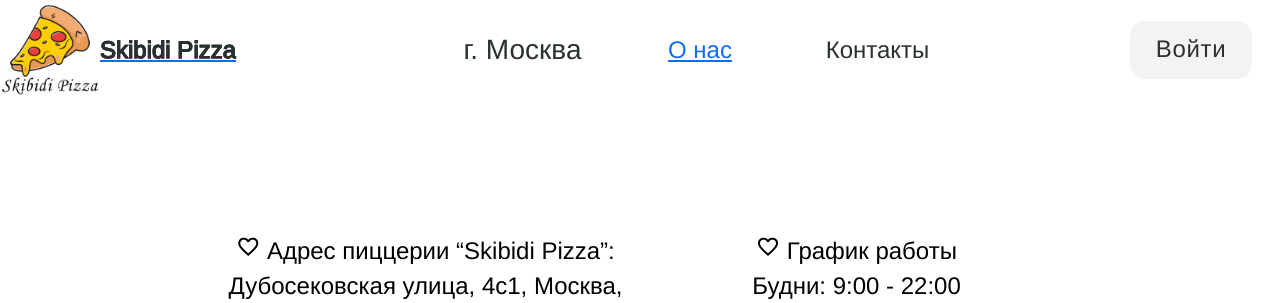
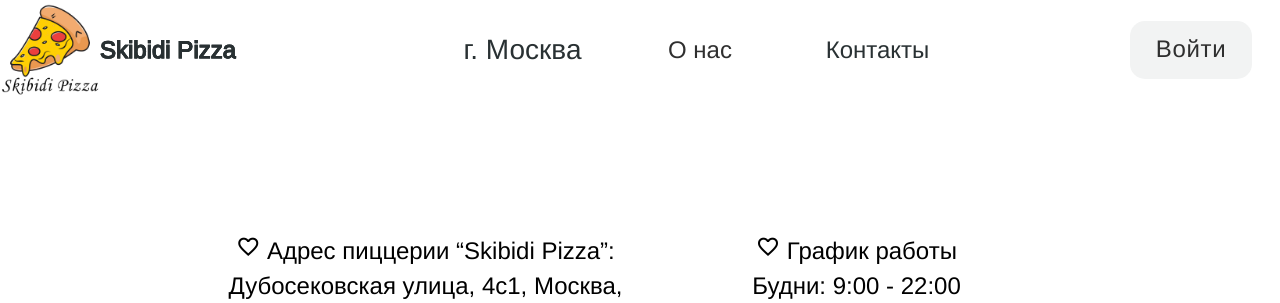
Before and after one commit to Qwental/project-web-pizza, a Django app: page /about in a window 1280 px wide. Shown: the top 303 px of the page. Run offline with Django 4.2, Linux system fonts and the light colour scheme; parts of the project's set-up code (start-up, migrations or seed data) failed here and were passed over; some web fonts are replaced.

Commit message:
1. Теперь наследуется от общего base шаблона 2. Добавил ссылки в шапке (ps чуть изменил base) 3. Все стили нужные для страницы "о нас", имеют "суффикс" -about

```diff
--- a/static/styles/styles_for_about_page/index.css
+++ b/static/styles/styles_for_about_page/index.css
@@ -10,6 +10,7 @@
     height: 422px;
     object-fit: cover;
 }
+
 .div1-about {
     top: 0;
     background-color: var(--color-white);
@@ -24,6 +25,7 @@
     margin: 0;
     font-size: var(--font-size-5xl);
 }
+
 .div4-about,
 .div5-about {
     position: absolute;
@@ -41,10 +43,12 @@
     background-color: var(--color-white);
     overflow: hidden;
 }
+
 .email-about {
     margin: 0;
     font-weight: 300;
 }
+
 .email-skibidi-pizzarambler-about {
     position: absolute;
     top: 0;
@@ -54,6 +58,7 @@
     width: 855px;
     height: 198px;
 }
+
 .div6-about {
     position: absolute;
     top: calc(50% + 279px);
@@ -63,6 +68,7 @@
     height: 176px;
     overflow: hidden;
 }
+
 .div8-about {
     top: 0;
     left: 0;
@@ -71,11 +77,13 @@
     width: 855px;
     height: 154px;
 }
+
 .div10-about,
 .div7-about,
 .div8-about {
     position: absolute;
 }
+
 .div7-about {
     top: calc(50% + 475px);
     left: calc(50% - 427px);
@@ -84,6 +92,7 @@
     height: 154px;
     overflow: hidden;
 }
+
 .div10-about {
     top: 25px;
     left: 431px;
@@ -92,9 +101,11 @@
     width: 427px;
     height: 104px;
 }
+
 .skibidi-pizza-about {
     margin: 0;
 }
+
 .skibidi-pizza-container-about {
     position: absolute;
     top: 25px;
@@ -116,6 +127,7 @@
     text-align: center;
     font-size: var(--font-size-5xl);
 }
+
 .div-about {
     width: 100%;
     position: relative;
@@ -125,3 +137,7 @@
     color: var(--color-black);
     font-family: var(--font-helvetica);
 }
+
+.a-about {
+    text-decoration: none; /* Убираем подчёркивание */
+    color: #2f2f2f;
```
Lines whose indentation alone changed are shown as unchanged.
